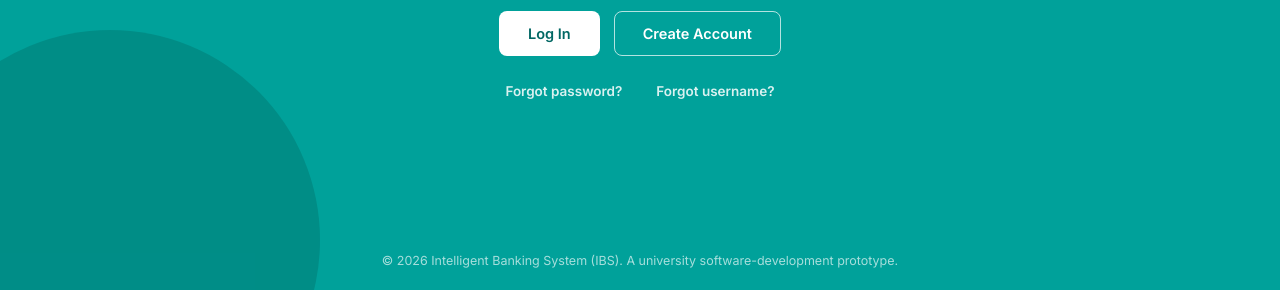
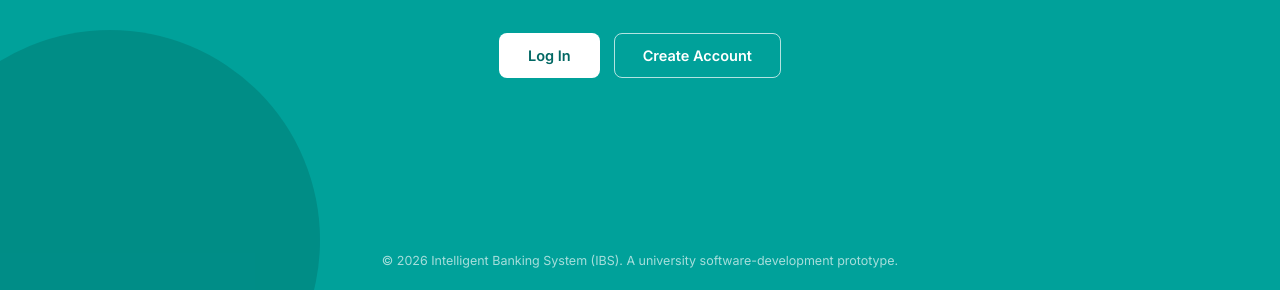
Before and after one commit to LethamagaTladi/Intelligent-Banking-System, a plain HTML site: page index.html in a window 1280 px wide. Shown: the part 510-800 px from the top of the page. Drawn offline with nearby package versions, Linux system fonts and the light colour scheme.

Commit message:
Comment out home-links section
Comment out the home-links section in index.html

```diff
--- a/index.html
+++ b/index.html
@@ -69,10 +69,10 @@
         <button class="btn btn-primary" data-goto="login">Log In</button>
         <button class="btn btn-outline" data-goto="register-step1">Create Account</button>
       </div>
-      <div class="home-links">
+      <!-- <div class="home-links">
         <button data-goto="forgot-password">Forgot password?</button>
         <button data-goto="forgot-username">Forgot username?</button>
-      </div>
+      </div> -->
     </div>
     <div class="home-foot">&copy; 2026 Intelligent Banking System (IBS). A university software-development prototype.</div>
   </div>
```
